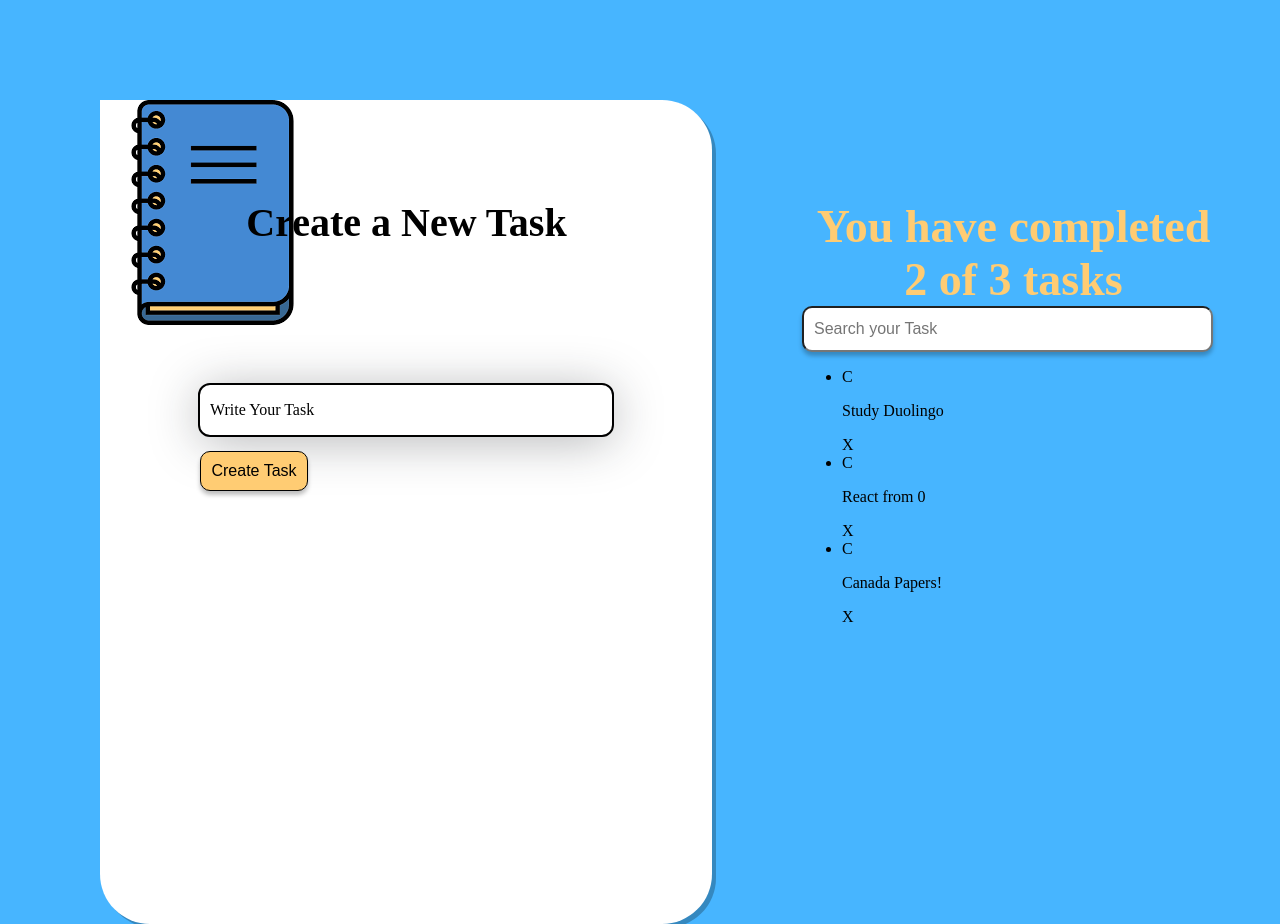
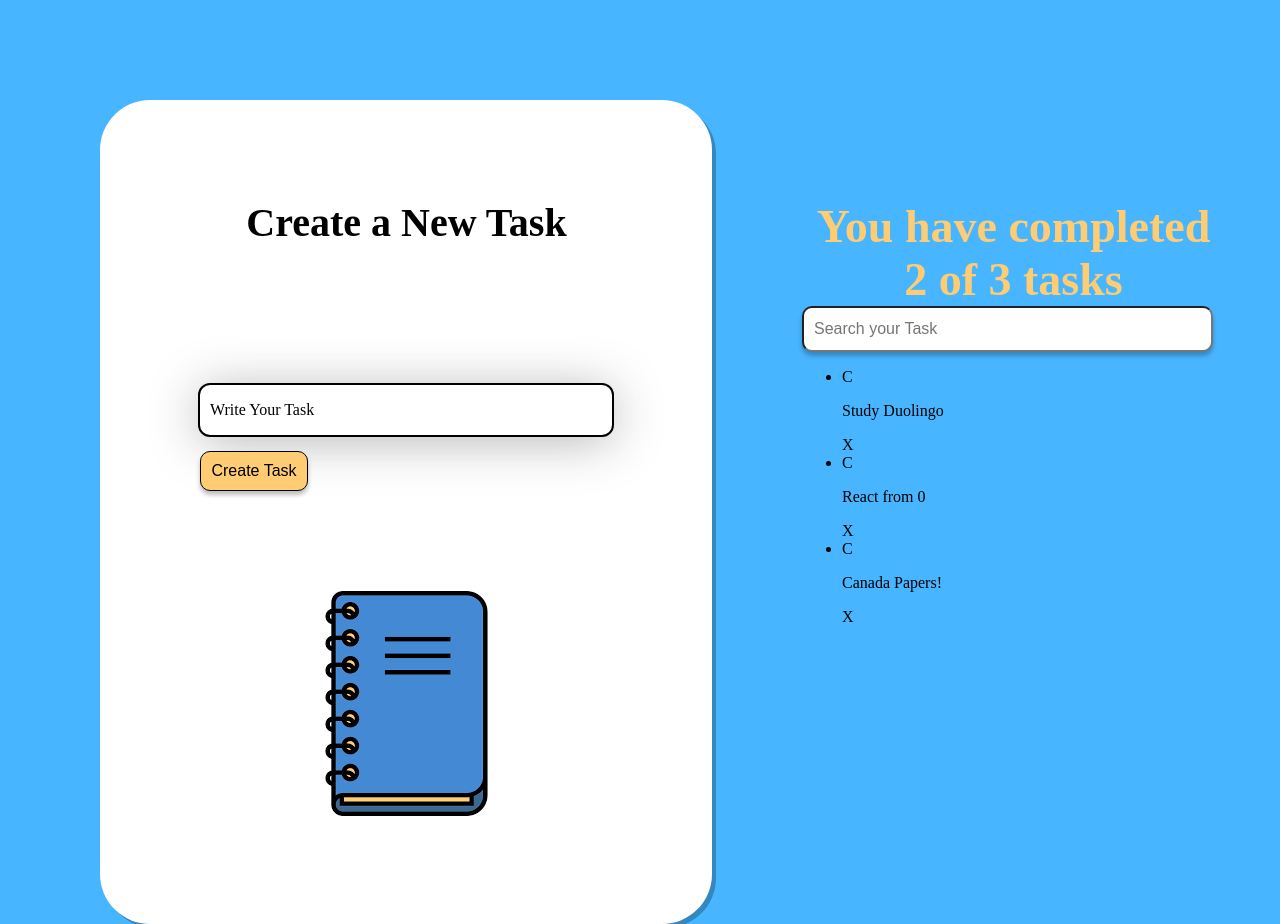
Before and after one commit to IvanDazaR/TodoReact, a React (Create React App) app: page / in a window 1280 px wide. Built offline with nearby package versions, Linux system fonts and the light colour scheme; a web font is replaced by a local one.

Commit message:
syles book image

```diff
--- a/src/styles/Principal.scss
+++ b/src/styles/Principal.scss
@@ -22,7 +22,7 @@
         font-size: 40px;
         line-height: 46px;
     }
-    image{
+    img{
         position: absolute;
         width: 225px;
         height: 225px;
```
